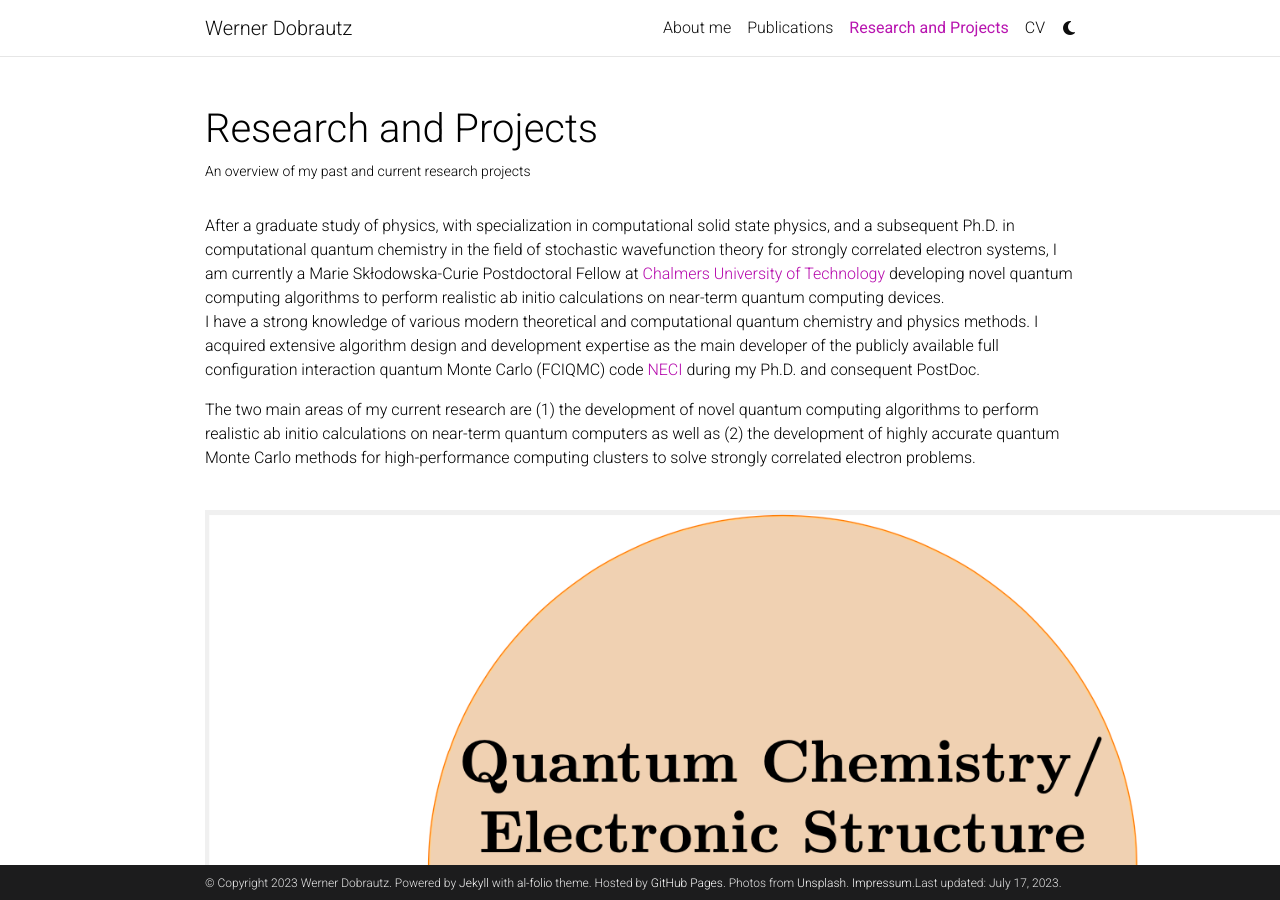
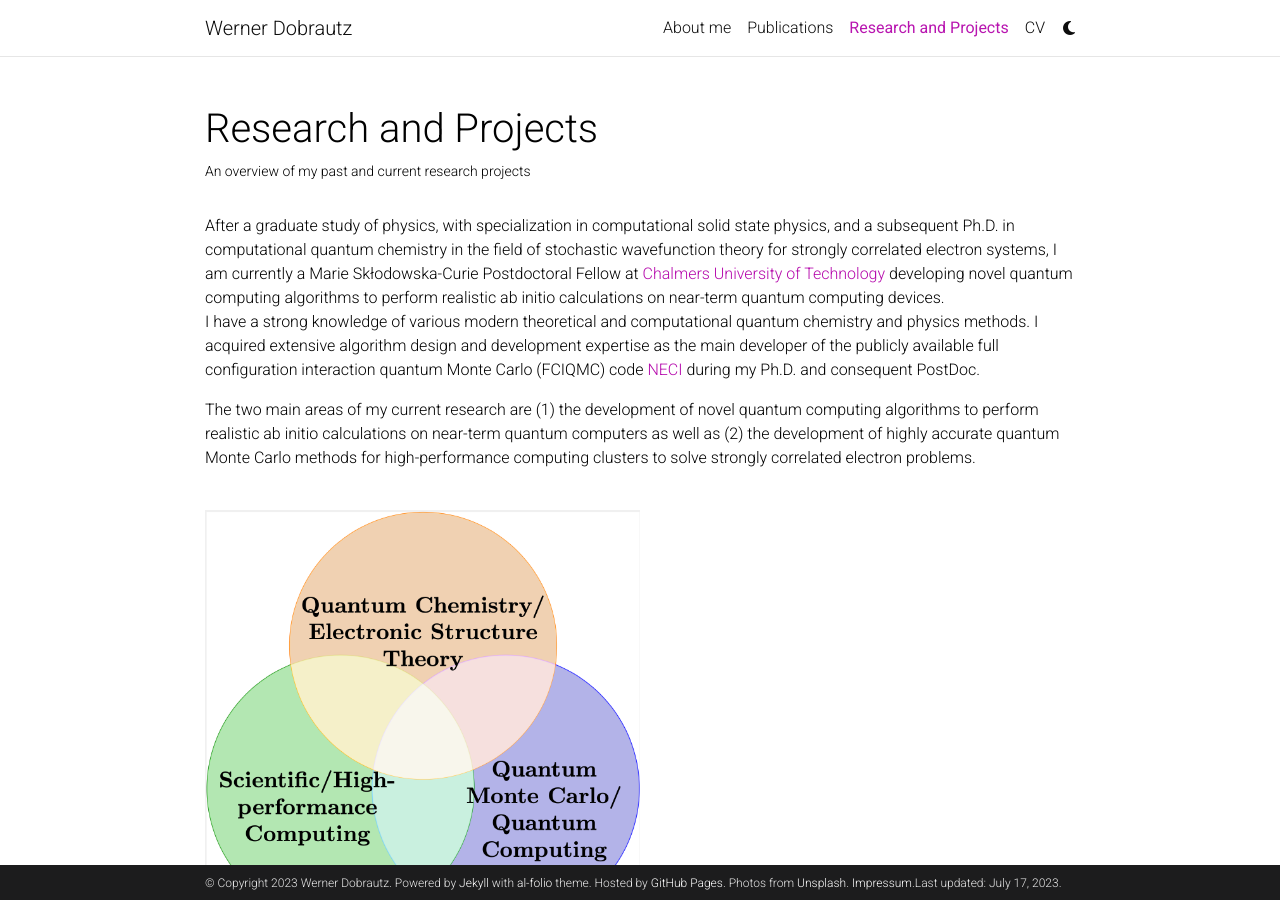
Before and after one commit to dobrautz/dobrautz.github.io, a Jekyll site: the page built from _pages/projects.md, in a window 1280 px wide and 900 px high. Built offline with Jekyll 4.4.1, drawn with Linux system fonts in a browser that asks for light colours; full-size pictures stand in for the smaller copies a plugin makes; comment, search, counter and statistics services are not loaded; a style sheet for code colours, icons or effects is not loaded.

Commit message:
Update projects.md

```diff
--- a/_pages/projects.md
+++ b/_pages/projects.md
@@ -16,10 +16,6 @@
 
 The two main areas of my current research are (1) the development of novel quantum computing algorithms to perform realistic ab initio calculations on near-term quantum computers as well as (2) the development of highly accurate quantum Monte Carlo methods for high-performance computing clusters to solve strongly correlated electron problems. <br><br>
 
-<figure>
-    <img src="/assets/img/venn.png"
-         alt="Venn diagram">
-</figure>
 
 {% include figure.html path="assets/img/venn.png" title="Venn diagram" class="resize" %}
 
```
